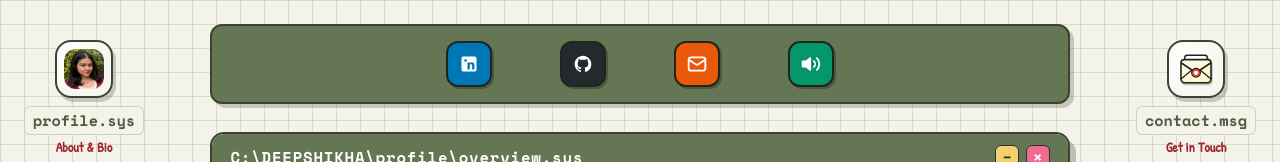
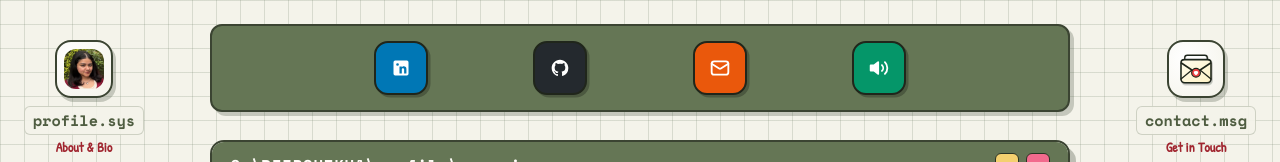
Before and after one commit to DeepshikhaDey28/portfolio, a website: page index.html in a window 1280 px wide. Shown: the top 162 px of the page. Drawn offline with nearby package versions, Linux system fonts and the light colour scheme; a web font is replaced by a local one.

Commit message:
Space social bar icons evenly and enlarge pill buttons

```diff
--- a/style.css
+++ b/style.css
@@ -291,10 +291,9 @@ html, body {
 .social-bar {
   display: flex;
   align-items: center;
-  justify-content: center;
-  gap: clamp(2.5rem, 6vw, 4.25rem);
+  justify-content: space-evenly;
   background-color: var(--os-sage);
-  padding: 0.95rem 2.5rem;
+  padding: 0.95rem 3.5rem;
   border-radius: 12px;
   border: 2.5px solid var(--os-border);
   box-shadow: 4px 4px 0 rgba(59, 68, 50, 0.25);
@@ -303,25 +302,25 @@ html, body {
 }
 
 .social-pill {
-  width: 46px;
-  height: 46px;
-  border-radius: 12px;
+  width: 54px;
+  height: 54px;
+  border-radius: 14px;
   border: 2.5px solid #20261b;
   display: flex;
   align-items: center;
   justify-content: center;
   font-family: var(--font-mono);
-  font-size: 1.2rem;
+  font-size: 1.3rem;
   font-weight: 800;
   text-decoration: none;
   cursor: pointer;
-  box-shadow: 2px 2px 0 rgba(0,0,0,0.25);
+  box-shadow: 2.5px 2.5px 0 rgba(0,0,0,0.25);
   transition: transform 0.15s cubic-bezier(0.34, 1.56, 0.64, 1), box-shadow 0.15s;
 }
 
 .social-pill:hover {
-  transform: translateY(-3px) scale(1.08);
-  box-shadow: 3px 5px 0 rgba(0,0,0,0.3);
+  transform: translateY(-4px) scale(1.12);
+  box-shadow: 3px 6px 0 rgba(0,0,0,0.35);
 }
 
 .social-pill.linkedin {
```
